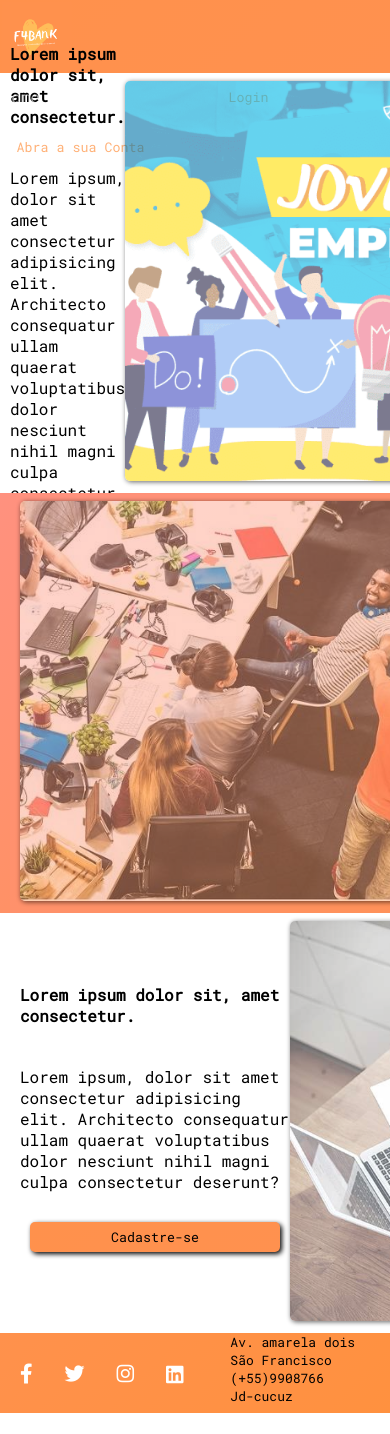
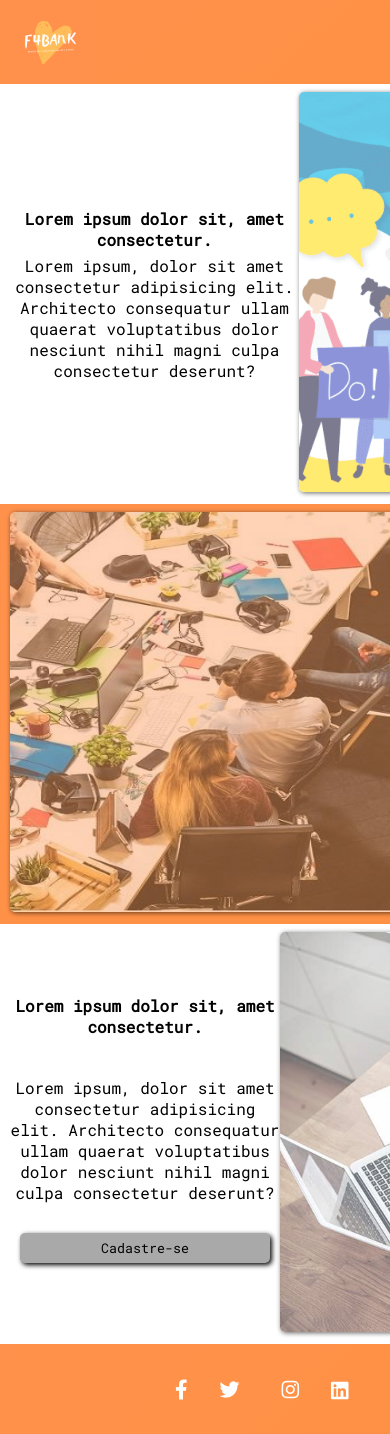
Before and after one commit to future4code/Johnson-landing-page3, a plain HTML site: page jovemempr.html in a window 390 px wide. Shown: the top 1434 px of the page. Before the commit the page ends 1413 px from the top, so only its background shows below. Drawn offline with Linux system fonts and the light colour scheme.

Commit message:
ajuste no layout para responsividade

```diff
--- a/jovemempr.html
+++ b/jovemempr.html
@@ -15,7 +15,7 @@
 </head>
 
 <body>
-    <div class="content">
+    <div class="content-grid">
         <header class="cabecalho">
             <img src="./imagem/f4bank-logo.png" alt="logo da Empresa">
             <div class="navegacao">
@@ -45,11 +45,11 @@
                 </div>
             </section>
             <section class="section-2">
-                <section class="section-2">
+
                 <div class="imagem-2">
                     <img src="./imagens julio/7-jovens-.jpg" alt="">
                 </div>
-                    <div class="container-1">
+                <div class="container-2">
                     <h1>
                         Lorem ipsum dolor sit, amet consectetur.
                     </h1>
@@ -60,10 +60,10 @@
                     </p>
                 </div>
 
-                </section>
+
             </section>
             <section class="section-3">
-                <section class="section-3">
+
                 <div class="container-3">
                     <h1>
                         Lorem ipsum dolor sit, amet consectetur.
@@ -78,14 +78,14 @@
                     </div>
 
                 </div>
-                    <div class="imagem-1">
+                <div class="imagem-3">
                     <img src="./imagens julio/tendencias-negocios.jpg" alt="">
                 </div>
 
-                </section>
+
             </section>
         </main>
-        <footer class="container">
+        <footer class="container-footer">
             <div class="social-midias">
                 <div class="facebook">
                     <a href="https://pt-br.facebook.com/"><i class="fab fa-facebook-f"></i></a>
--- a/jovemempre.css
+++ b/jovemempre.css
@@ -5,18 +5,25 @@
     resize: both;
 }
 
-.cabecalho {
+/* definindo display grid */
+.content-grid{
+    display: grid;
+    grid-template-rows: repeat(10 1);
+
+
+}
+/* estilizando o cabeçalho */
+.cabecalho{
+    height: 10vh;
+    background-image: linear-gradient(140deg, #ff914c, #ff913f);
+    grid-row: 1/2 ;
+    /* grid-column: 1/-1 ; */
     display: flex;
-    flex-wrap: wrap;
     justify-content: space-between;
-    padding: 0.4%;
-    height: 70px;
-    background-image: linear-gradient(135deg, #ff914c, #ff914f);
+    padding: 0 10px;
 }
 
-img {
-    height: 70px;
-}
+/* estilizando os botões de navegação */
 
 .navegacao {
     display: flex;
@@ -39,13 +46,14 @@ img {
 .navegacao a {
     display: block;
     color: #fff;
+
 }
 
 .navegacao a:hover {
     color: #fff;
     transition-duration: 0.5s;
     opacity: 1;
-
+    transform: scale(1.2) translateY(-10px);
 }
 
 .navegacao li+li {
@@ -59,7 +67,7 @@ img {
     border: none;
     border-radius: 5px;
     color: #ff913f;
-    background: #fff;
+    /* background: #fff; */
     font-size: 1,3em;
     opacity: 0.7;
 }
@@ -67,9 +75,19 @@ img {
 .btn-login:hover {
    cursor: pointer;
    opacity: 1;
+   color: black;
 }
 
-/* estilizando contudo do primeiro bloco */
+
+/*  estilizando section 1  */
+.section-1{
+    grid-row: 3/1;
+    display: flex;
+
+    justify-content: center;
+    align-items: center;
+    text-align: center;
+}
 
 .section-1 {
     display: flex;
@@ -87,18 +105,27 @@ img {
 
 .container-1 p {
     display: flex;
-    margin-top: 40px;
+
 }
 
 .imagem-1 img {
-    flex-wrap: wrap;
+
     height: 400px;
     box-shadow: 1px 1px 5px;
     border-radius: 5px;
     opacity: 0.6;
 }
 
-/* estilização do segundo bloco */
+
+/*  estilizando section 2  */
+.section-2{
+    grid-row: 3/4;
+    display: flex;
+    justify-content: center;
+    align-items: center;
+    text-align: center;
+    ;
+}
 
 .section-2 {
     display: flex;
@@ -107,7 +134,8 @@ img {
     align-items: center;
     text-align: end;
     padding: 10px;
-    background-image: linear-gradient(135deg, #ff917f, #ff914f);
+    background-image: linear-gradient(140deg, #ff914c, #ff913f);
+
 }
 
 .container-2 h1 {
@@ -123,12 +151,22 @@ img {
 
 .imagem-2 img {
     height: 400px;
+    width: 600px;
     box-shadow: 1px 1px 5px;
     border-radius: 5px;
     opacity: 0.6;
 }
 
-/* estilização do terceiro bloco */
+
+/*  estilizando section 2  */
+.section-3{
+    grid-row: 4/5;
+    display: flex;
+    justify-content: center;
+    align-items: center;
+    text-align: center;
+
+}
 
 .section-3 {
     display: flex;
@@ -174,15 +212,16 @@ img {
     border: none;
     border-radius: 5px;
     box-shadow: 2px 2px 5px;
-
-    background-image: linear-gradient(135deg, #ff914c, #ff914f);
+    background-color: darkgrey;
     text-align: center;
 }
 
 .btn-cadastro:hover {
     cursor: pointer;
-    text-transform: uppercase;
+    background-color:darkgrey;
+    color:black;
     transition: 0.2s;
+    transform: scale(1.2) translateY(-10px);
 }
 
 .btn {
@@ -191,12 +230,19 @@ img {
     margin-top: 20px;
 }
 
-/* estilização do footer */
 
-.container {
-    /* margin: 0 auto; */
+/* estilizando o rodapé */
+.container-footer{
     display: flex;
-    justify-content: space-between;
+    grid-row: 5/6;
+    justify-content: space-around;
+    align-items: center;
+    text-align: center;
+    padding: 5PX;
+}
+
+.container-footer {
+    display: flex;
     width: 100%;
     height: 80px;
     background-image: linear-gradient(135deg, #ff914c, #ff913f);
@@ -210,7 +256,7 @@ img {
     align-items: center;
 }
 
-.container .twitter a {
+.container-footer .twitter a {
     display: block;
     height: 40px;
     font-size: 15px;
@@ -222,14 +268,14 @@ img {
     transition: all 0.3s ease;
 }
 
-.container .twitter i {
+.container-footer .twitter i {
     padding-right: 12px;
     font-size: 20px;
 }
 
 
 
-.container .facebook a {
+.container-footer .facebook a {
     display: block;
     height: 40px;
     width: 50%;
@@ -239,17 +285,18 @@ img {
     line-height: 45px;
     color: #fff;
     border-radius: 5px;
-    transition: all 0.3s ease;
+
+
 }
 
-.container .facebook i {
+.container-footer .facebook i {
     padding-right: 12px;
     font-size: 20px;
 }
 
 
 
-.container .instagram a {
+.container-footer .instagram a {
     display: block;
     height: 40px;
     width: 100%;
@@ -262,14 +309,15 @@ img {
     transition: all 0.3s ease;
 }
 
-.container .instagram i {
+.container-footer .instagram i {
     padding-right: 12px;
     font-size: 20px;
+
 }
 
 
 
-.container .linkedin a {
+.container-footer .linkedin a {
     display: block;
     height: 40px;
     width: 100%;
@@ -281,64 +329,7 @@ img {
     transition: all 0.3s ease;
 }
 
-.container .linkedin i {
+.container-footer .linkedin i {
     padding-right: 12px;
     font-size: 20px;
 }
-
-
-
-.mapa {
-    height: 80px;
-}
-
-.endereco {
-    margin: 0 auto;
-
-}
-
-
-.endereco p {
-    font-size: 13px;
-
-}
-
-
-@media screen and (max-width:375px ) {
-     body{
-         max-width: 375px;
-         font-size: 1.0em;
-
-     }
-
-     section{
-         height: 150px;
-         width: 150px;
-
-     }
-     .cabecalho{
-        display:block;
-     }
-     .section-1 img{
-         height: 80px;
-         /* display: block; */
-     }
-     .section-1{
-         display: inline-block;
-         height: 100px;
-     }
-     .section-2{
-         height: 100px;
-         /* display: block; */
-         display: none;
-     }
-     .section-3{
-         height: 100px;
-         /* display: block; */
-         display: none;
-     }
-
-     .container{
-         display: none ;
-     }
-}
```
Lines whose indentation alone changed are shown as unchanged.
